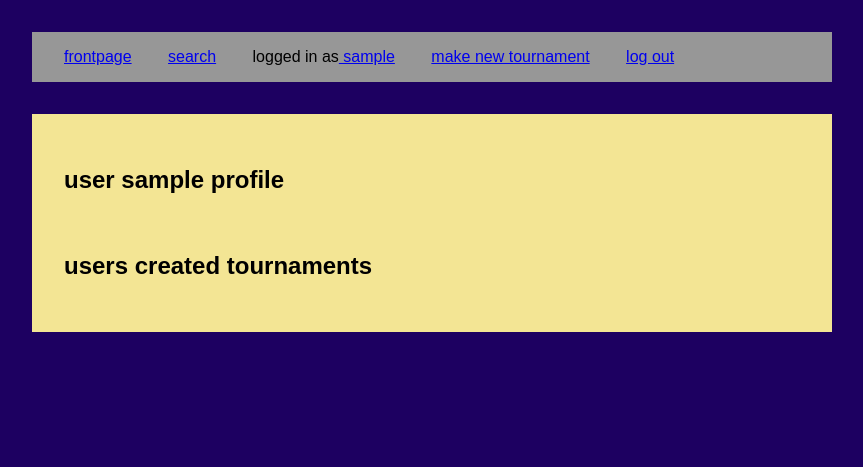
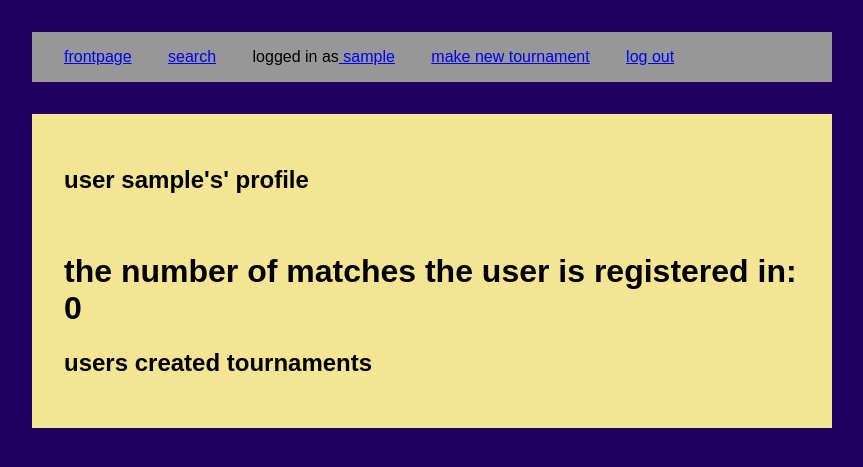
Before and after one commit to AnteroVehkaoja/tm-event-calander, a Flask app: page /user/1 in a window 1280 px wide. Shown: the part 120-587 px from the top of the page, without its empty margins (208-1071 px from the left). Run offline with Flask 3, Linux system fonts and the light colour scheme; the visitor is signed in with stand-in values (Sample User, id 1); data comes from the database, SQL or seed files in the repository; data that the repository does not hold is empty.

Commit message:
adding a stat to the profile page

```diff
--- a/templates/user.html
+++ b/templates/user.html
@@ -4,7 +4,9 @@
 
 {% block content %}
 
-<h2> user  {{user[0]}} profile </h2><br />
+<h2> user  {{user[0]}}'s' profile </h2><br />
+
+<h1>the number of matches the user is registered in: {{number}}</h1>
 
 <h2>users created tournaments</h2>
 {% for tournament in tournaments %}
@@ -14,8 +16,11 @@
     <p1><b>is there a qualifier:</b> {{tournament[3]}}</p1><br /><br />
 
     <p1><b>description:</b> {{tournament[2]| show_lines}}</p1><br /><br />
-    <p1><b>organizer:</b> {{tournament[4]}}</p1><br /><br />
     <p1><b>date:</b> {{tournament[4]}}</p1><br /><br />
 </div>
+
+
  {% endfor %}
+
+
 {%endblock%}
```
